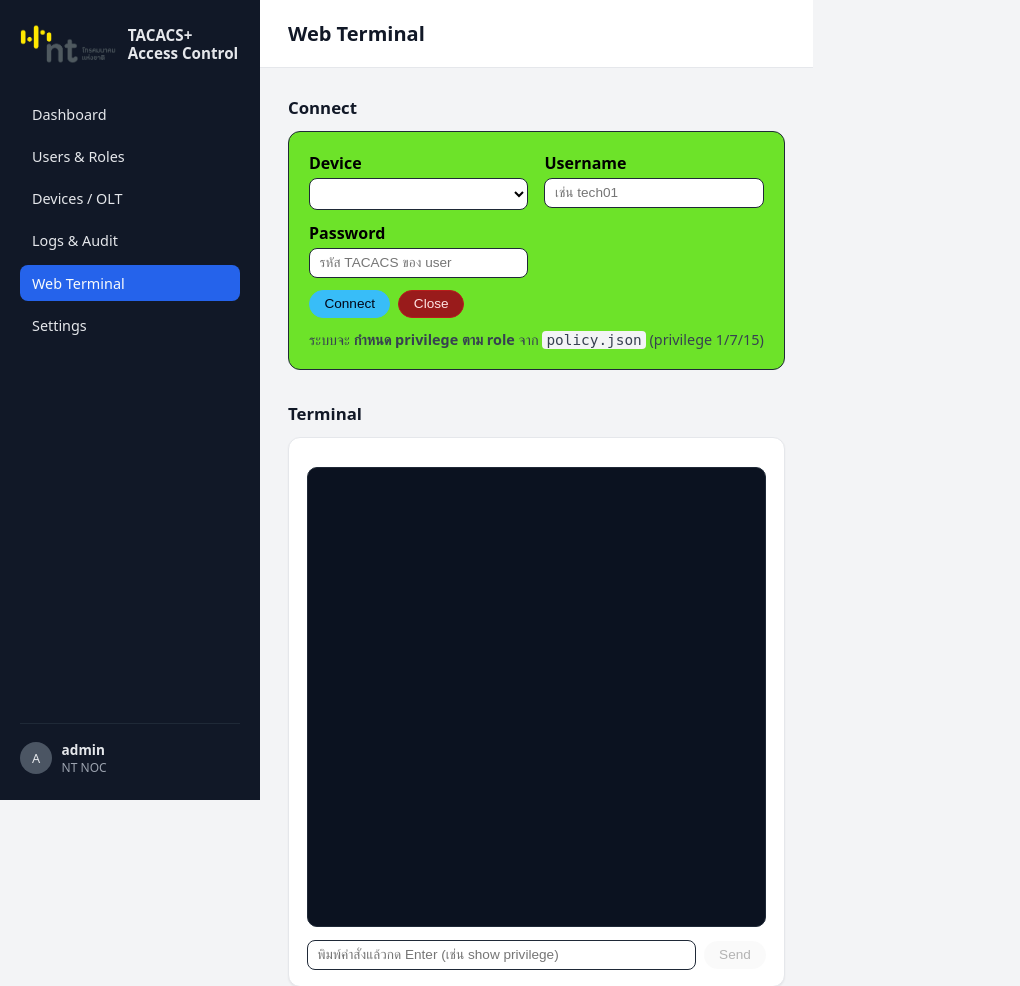
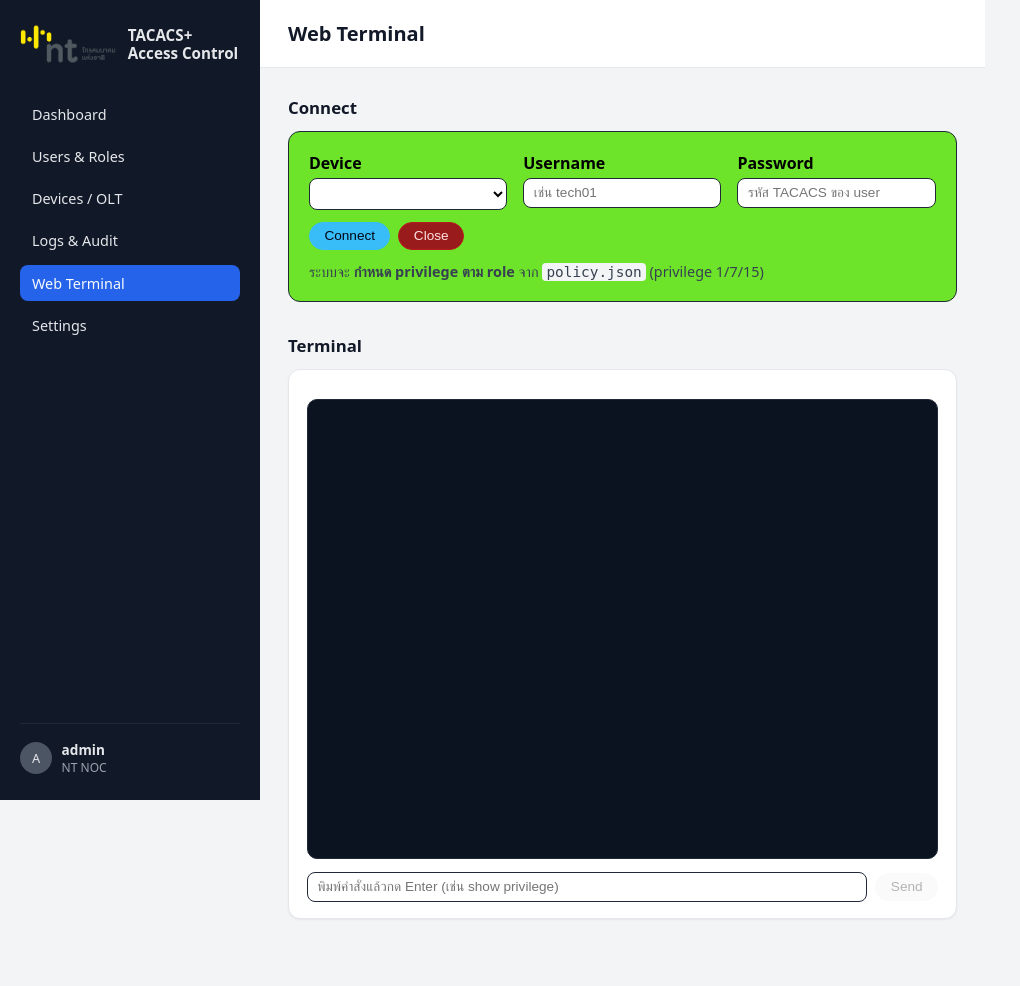
Before and after one commit to FongShana/DashboardTACACS, a Flask app: page /terminal in a window 1280 px wide. Shown: the top 986 px of the page, without its empty margins (0-1020 px from the left). After the commit the page ends 919 px from the top, so only its background shows below. Run offline with Flask 3, Linux system fonts and the light colour scheme; lists and menus that the app fills with data are empty.

Commit message:
Fix size for terminal page

```diff
--- a/tacacs_dashboard/static/css/main.css
+++ b/tacacs_dashboard/static/css/main.css
@@ -427,3 +427,32 @@ code {
 .small {
   font-size: 0.8rem;
 }
+
+/* ---------------------------
+   Web Terminal (Connect card)
+   --------------------------- */
+.connect-card {
+  width: min(980px, 100%);
+}
+
+.terminal-form-grid {
+  grid-template-columns: repeat(3, minmax(0, 1fr));
+}
+
+@media (max-width: 720px) {
+  .terminal-form-grid {
+    grid-template-columns: 1fr;
+  }
+}
+
+.terminal-form-actions {
+  display: flex;
+  gap: 0.5rem;
+  align-items: center;
+  flex-wrap: wrap;
+}
+
+.terminal-status {
+  flex: 1 1 320px;
+  min-height: 1.25rem;
+}
--- a/tacacs_dashboard/templates/terminal.html
+++ b/tacacs_dashboard/templates/terminal.html
@@ -18,8 +18,8 @@
 <section class="section">
   <h2 class="section-title">Connect</h2>
 
-  <div class="form-card">
-    <div class="form-grid">
+  <div class="form-card connect-card">
+    <div class="form-grid terminal-form-grid">
       <div class="form-row">
         <label for="device">Device</label>
         <select id="device" class="input">
```
